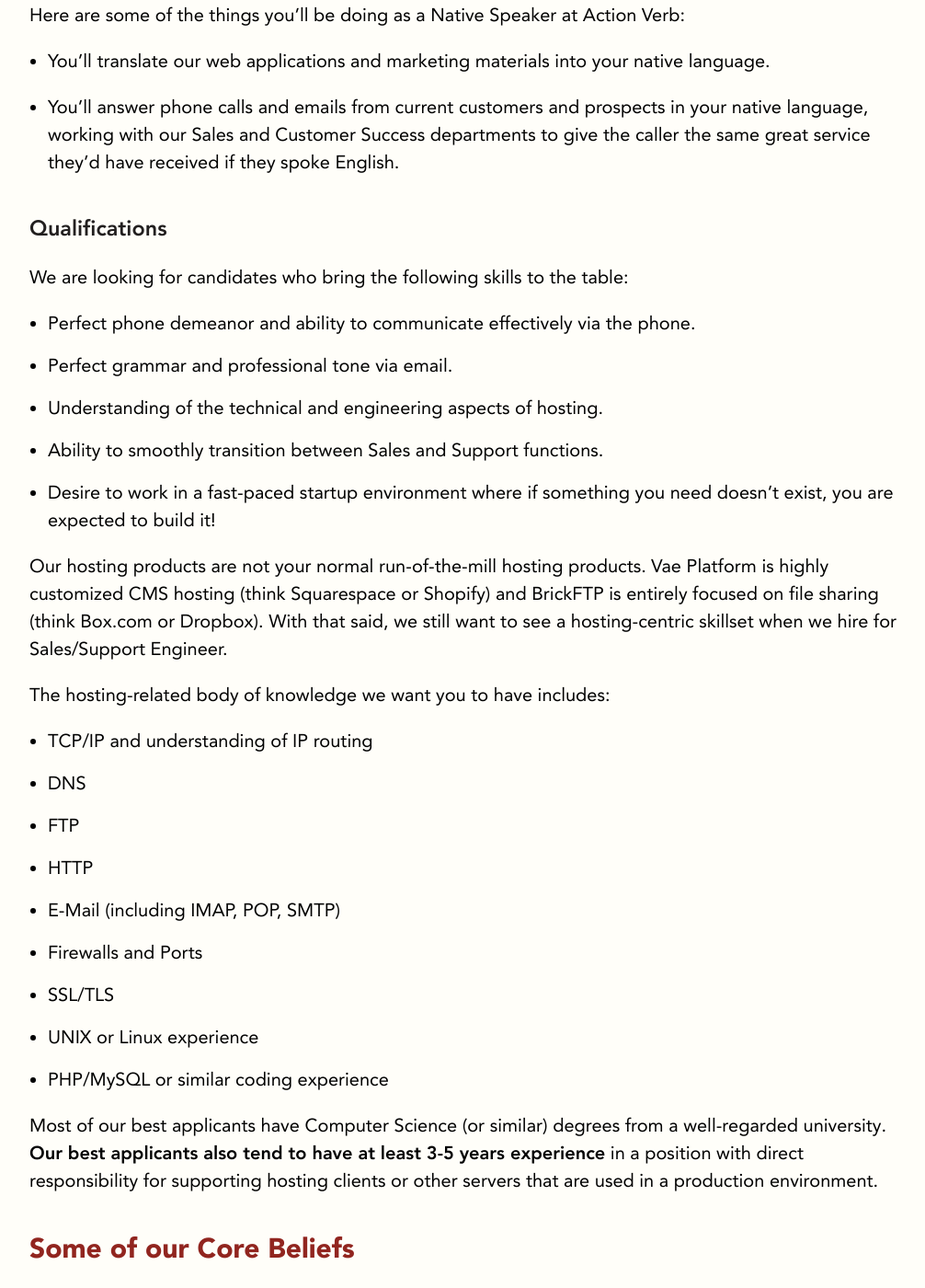
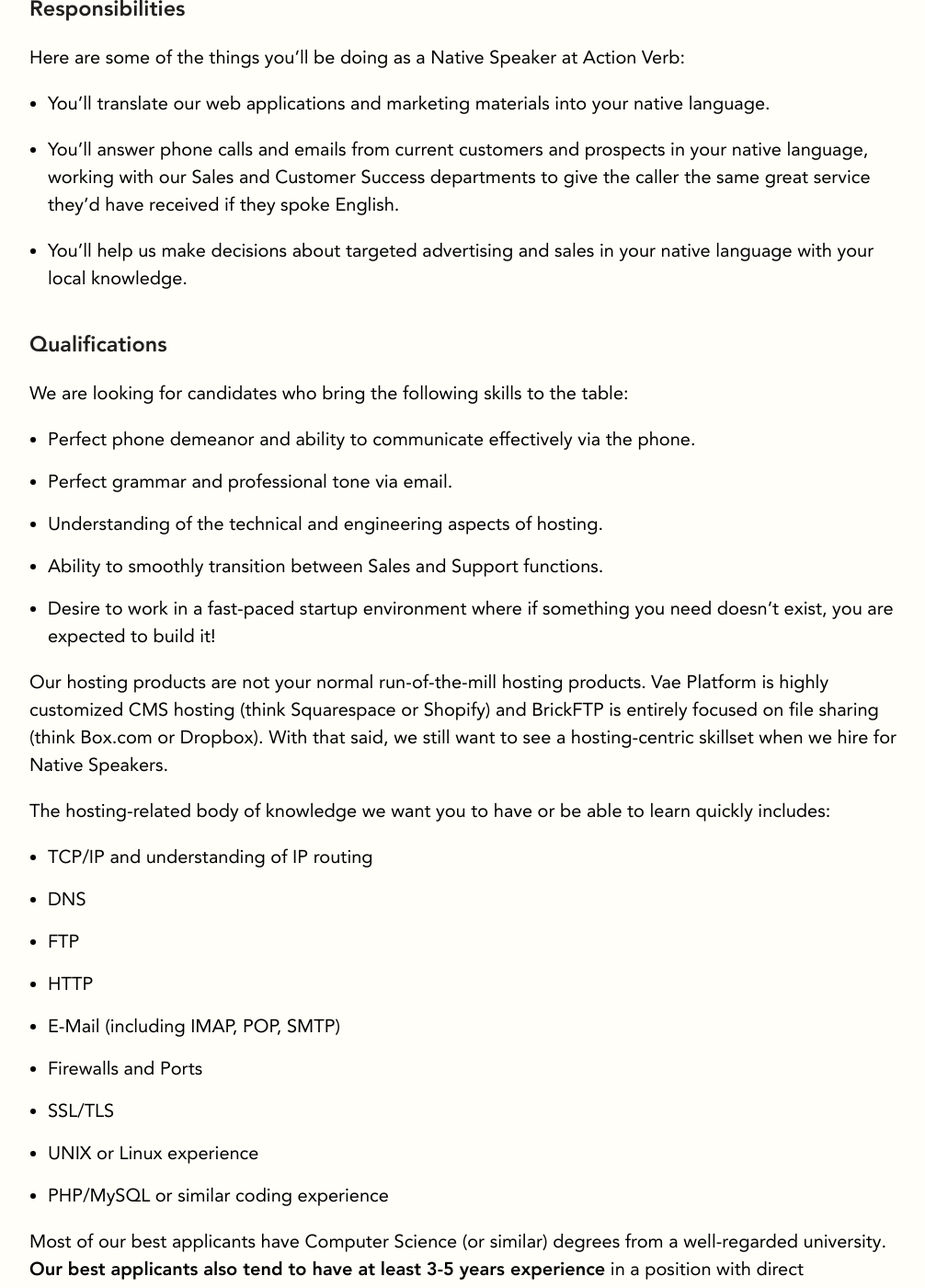
Before and after one commit to edelstone/actionverb.com, a Jekyll site: the page built from job-ads/native-speaker.md, in a window 1280 px wide and 1400 px high, scrolled down 1585 px. Shown: the whole window at 92% size, without its empty margins (128-1134 px from the left). Built offline with Jekyll 4.4.1, drawn with Linux system fonts in a browser that asks for light colours; some web fonts are replaced; some of the changed text lies outside the part shown.

Commit message:
Feature/native speaker job post (#12)
* Updates to native speaker job posting.

* Add URL links for live job postings.

* Add Native Speaker job posting.

```diff
--- a/job-ads/native-speaker.md
+++ b/job-ads/native-speaker.md
@@ -41,6 +42,8 @@ prospects in your native language, working with our Sales and Customer
 Success departments to give the caller the same great service they'd
 have received if they spoke English.
 
+ * You'll help us make decisions about targeted advertising and sales in your
+native language with your local knowledge.
 
 ### Qualifications
 
@@ -58,9 +61,10 @@ Our hosting products are not your normal run-of-the-mill hosting
 products.  Vae Platform is highly customized CMS hosting (think
 Squarespace or Shopify) and BrickFTP is entirely focused on file sharing
 (think Box.com or Dropbox).  With that said, we still want to see a
-hosting-centric skillset when we hire for Sales/Support Engineer.
+hosting-centric skillset when we hire for Native Speakers.
 
-The hosting-related body of knowledge we want you to have includes:
+The hosting-related body of knowledge we want you to have or be
+able to learn quickly includes:
 
  * TCP/IP and understanding of IP routing
  * DNS
@@ -77,7 +81,6 @@ from a well-regarded university.  **Our best applicants also tend
 to have at least 3-5 years experience** in a position with direct
 responsibility for supporting hosting clients or other servers that
 are used in a production environment.
-
 
 ## Some of our Core Beliefs
 
@@ -117,7 +120,21 @@ yours counts.  The following are topics we'd like to see addressed in
 your cover letter:
 
  * Why does this opportunity specifically appeal to you?
+ * Why would working remotely for Action Verb change your life for the better?
+ * Are you familiar with Holacracy? Any questions or concerns?
+ * What’s lacking in your current work arrangement that we could improve?
+ * What are your philosophies on customer support?
+ * What do you find most important to get right when doing technical translation?
 
 We look forward to reading your letter!
 
-<p><a class="page-btn f7 f5-ns ttu tracked-slight mb2" href="http://actionverb.applytojob.com/apply/PY1Bhb3HKh/InHouse-Counsel">Apply Now<span class="pl1">&#8594;</span></a></p>
+Apply Now For:
+
+ * <a class="page-btn f7 f5-ns ttu tracked-slight mb2" href="http://actionverb.applytojob.com/apply/L173svr0b6/Danish-Native-Speaker-For-Translation-And-Localization-Of-Our-Apps.html">Danish<span class="pl1">&#8594;</span></a>
+ * <a class="page-btn f7 f5-ns ttu tracked-slight mb2" href="http://actionverb.applytojob.com/apply/as7bYFRK1m/Dutch-Native-Speaker-For-Translation-And-Localization-Of-Our-Apps.html">Dutch<span class="pl1">&#8594;</span></a>
+ * <a class="page-btn f7 f5-ns ttu tracked-slight mb2" href="http://actionverb.applytojob.com/apply/V7f6JNXi94/French-Native-Speaker-For-Translation-And-Localization-Of-Our-Apps.html">French<span class="pl1">&#8594;</span></a>
+ * <a class="page-btn f7 f5-ns ttu tracked-slight mb2" href="http://actionverb.applytojob.com/apply/sf7YpoGaR1/Italian-Native-Speaker-For-Translation-And-Localization-Of-Our-Apps.html">Italian<span class="pl1">&#8594;</span></a>
+ * <a class="page-btn f7 f5-ns ttu tracked-slight mb2" href="http://actionverb.applytojob.com/apply/PcPp0I23ZE/Japanese-Native-Speaker-For-Translation-And-Localization-Of-Our-Apps.html">Japanese<span class="pl1">&#8594;</span></a>
+ * <a class="page-btn f7 f5-ns ttu tracked-slight mb2" href="http://actionverb.applytojob.com/apply/lG6vv9Tsk7/Portuguese-Native-Speaker-For-Translation-And-Localization-Of-Our-Apps.html">Portuguese<span class="pl1">&#8594;</span></a>
+ * <a class="page-btn f7 f5-ns ttu tracked-slight mb2" href="http://actionverb.applytojob.com/apply/jFGaLS8ZsQ/Russian-Native-Speaker-For-Translation-And-Localization-Of-Our-Apps.html">Russian<span class="pl1">&#8594;</span></a>
+ * <a class="page-btn f7 f5-ns ttu tracked-slight mb2" href="http://actionverb.applytojob.com/apply/uFXSLPCvVe/Swedish-Native-Speaker-For-Translation-And-Localization-Of-Our-Apps.html">Swedish<span class="pl1">&#8594;</span></a>
--- a/now-hiring.html
+++ b/now-hiring.html
@@ -32,6 +32,7 @@ hero-class: hero-7
   <li><a class="fw9" href="job-ads/engineer">Systems Engineer</a> – Capable of developing and working on backend systems, including APIs, daemons, data pipelines, databases, and desktop applications.  Expect an interview heavy on Computer Science, including algorithms, data structures, and computational complexity (applied to a variety of programming languages and systems) when applying under this skillset.</li>
   <li><a class="fw9" href="job-ads/frontend">Front-End Engineer</a> – Capable of developing and working on front-end user interfaces, mostly in JavaScript.  Expect an interview heavy on JavaScript, HTML5, accessibility, mobile, and front-end performance when applying under this skillset.</li>
   <li><a class="fw9" href="job-ads/designer">Designer</a> – Capable of working on UI/UX, and application and marketing design.  Expect an interview heavy on CSS, UX, and design principles when applying under this skillset.</li>
+  <li><a class="fw9" href="job-ads/native-speaker">Native Speaker</a> – Capable of working on translation, customer support, and sales.  Expect an interview focused on customer interactions when applying under this skillset.</li>
 </ul>
 
 <h3>Future-Hiring Skillsets:</h3>
```
Also changed, not shown: other parts of job-ads/native-speaker.md (+1 -0 lines).
